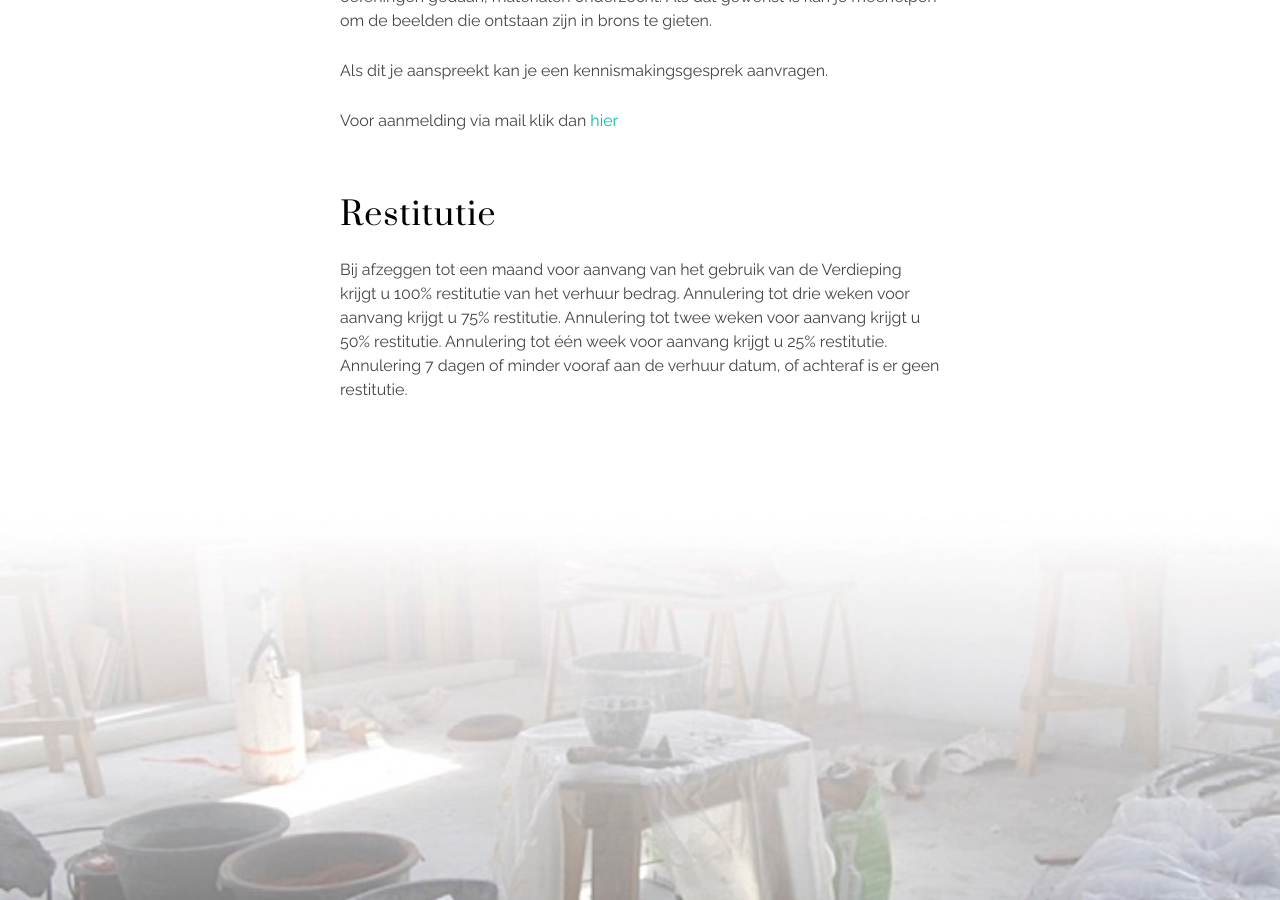
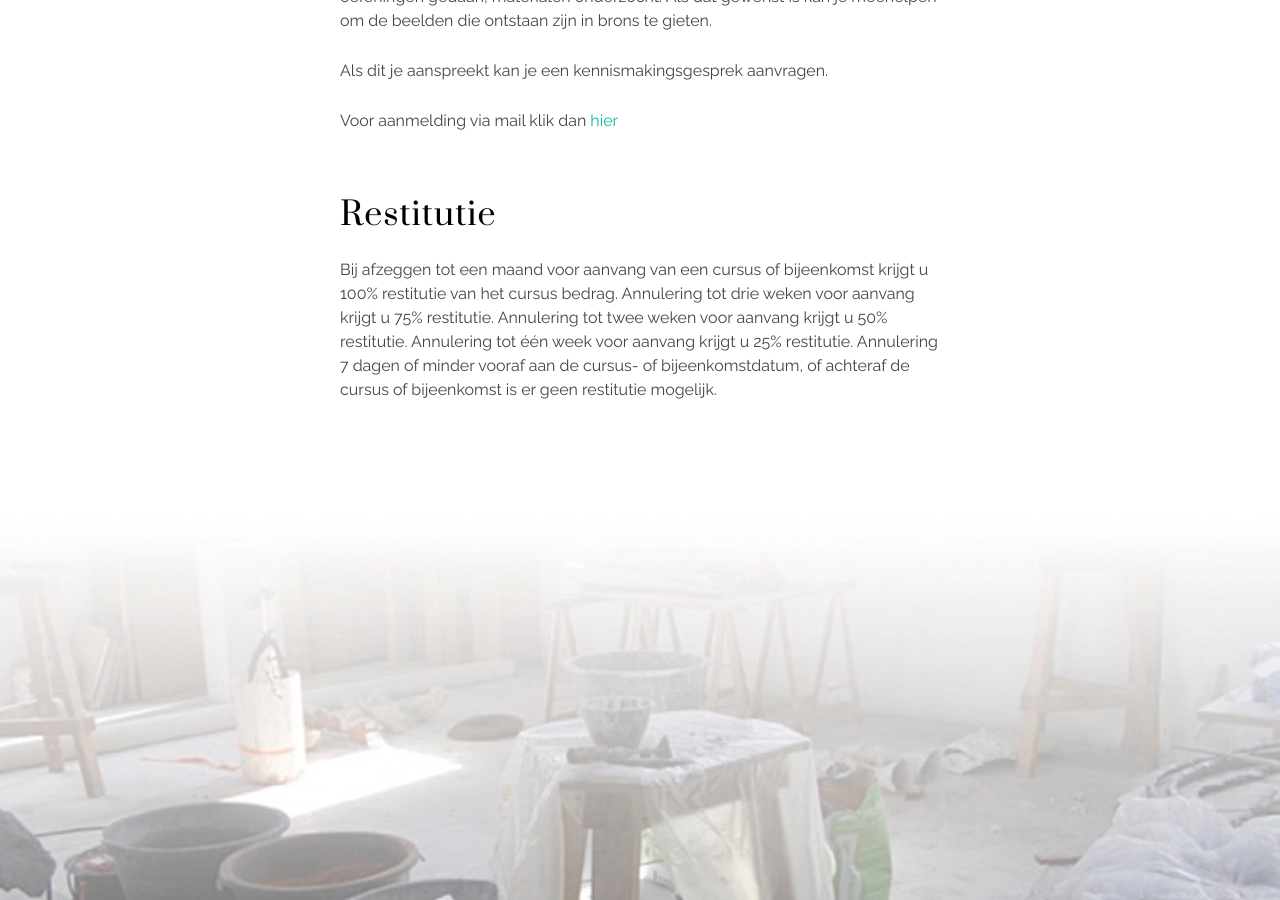
Before and after one commit to feicohajonides2020/feicohajonides2020.github.io, a Jekyll site: the page built from info.md, in a window 1280 px wide and 900 px high, scrolled down 1681 px. Built offline with Jekyll 4.4.1, drawn with Linux system fonts in a browser that asks for light colours.

Commit message:
Update info.md

```diff
--- a/info.md
+++ b/info.md
@@ -36,4 +36,4 @@ Voor aanmelding via mail klik dan [hier](contact.md)
 
 ## Restitutie
 
-Bij afzeggen tot een maand voor aanvang van het gebruik van de Verdieping krijgt u 100% restitutie van het verhuur bedrag. Annulering tot drie weken voor aanvang krijgt u 75% restitutie. Annulering tot twee weken voor aanvang krijgt u 50% restitutie. Annulering tot één week voor aanvang krijgt u 25% restitutie. Annulering 7 dagen of minder vooraf aan de verhuur datum, of achteraf is er geen restitutie.
+Bij afzeggen tot een maand voor aanvang van een cursus of bijeenkomst krijgt u 100% restitutie van het cursus bedrag. Annulering tot drie weken voor aanvang krijgt u 75% restitutie. Annulering tot twee weken voor aanvang krijgt u 50% restitutie. Annulering tot één week voor aanvang krijgt u 25% restitutie. Annulering 7 dagen of minder vooraf aan de cursus- of bijeenkomstdatum, of achteraf de cursus of bijeenkomst is er geen restitutie mogelijk.
```
